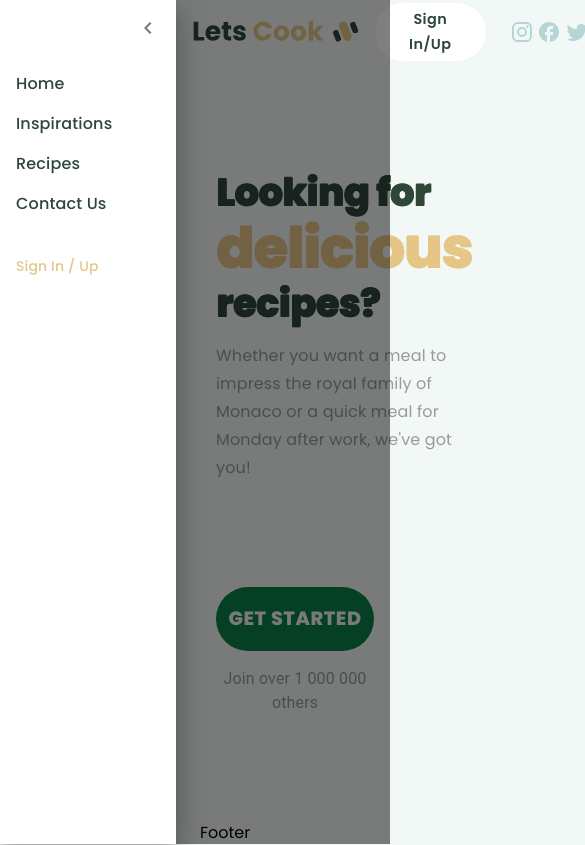
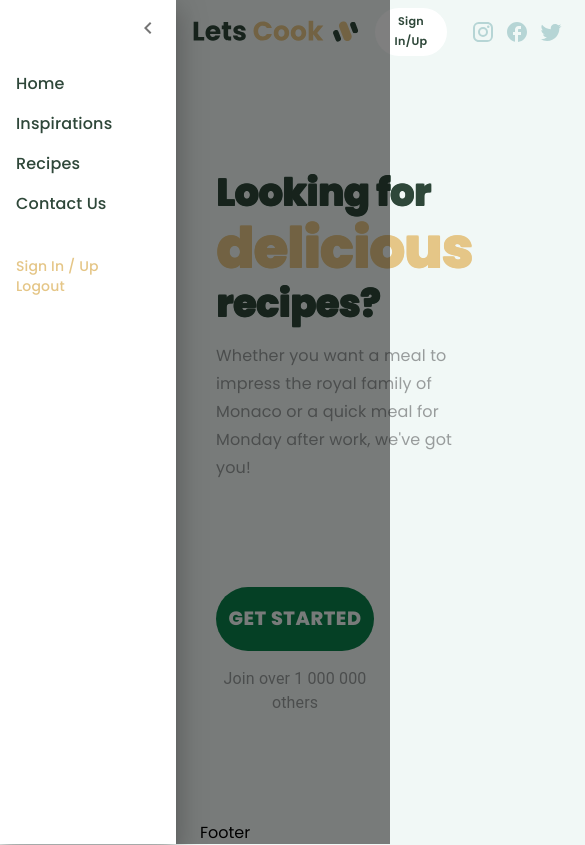
Before and after one commit to millie-wy/letsCook, a React (Create React App) app in the folder client/: page / in a window 390 px wide. Both pictures are taken after a click on the button "menu". Shown: the whole page, 585 px wide, since content can reach past the window. Built offline with nearby package versions, Linux system fonts and the light colour scheme.

Commit message:
connected logout to backend (logout done!) and fixed #20 (signin/up button is too big for small screen)

```diff
--- a/client/src/components/Header.jsx
+++ b/client/src/components/Header.jsx
@@ -18,10 +18,12 @@ import {
   Typography,
 } from "@mui/material";
 import React, { useState } from "react";
-import { Link } from "react-router-dom";
+import { Link, useNavigate } from "react-router-dom";
 import logo from "../assets/logoAndIcons/logo.svg";
 
 const Header = (props) => {
+  const navigate = useNavigate();
+
   const [openMenu, setOpenMenu] = useState(false);
   const handleMenuOpen = () => {
     setOpenMenu(true);
@@ -30,6 +32,15 @@ const Header = (props) => {
   const handleMenuClose = () => {
     setOpenMenu(false);
     props.setMenuIsOpen(false);
+  };
+
+  const logout = async () => {
+    let result = await fetch("/api/users/account/logout", {
+      method: "DELETE",
+    }).then(navigate("/start"));
+
+    result = await result.json();
+    alert(result); // for now it is showing an alert, change style or display in another way if we have time!
   };
 
   return (
@@ -61,7 +72,11 @@ const Header = (props) => {
                   flexDirection: "row",
                   marginLeft: -5,
                 }
-              : { display: "flex", gap: "1.5rem", flexDirection: "row" }
+              : {
+                  display: "flex",
+                  gap: { xs: "1rem", sm: "1.5rem" },
+                  flexDirection: "row",
+                }
           }
         >
           <IconButton
@@ -203,6 +218,20 @@ const Header = (props) => {
                 >
                   Sign In / Up
                 </Typography>
+                <Typography
+                  variant="body2"
+                  sx={{
+                    color: "#E5C687",
+                    fontFamily: "Poppins",
+                    fontWeight: 500,
+                    "&:hover": {
+                      color: "#2E4739",
+                    },
+                  }}
+                  onClick={logout}
+                >
+                  Logout
+                </Typography>
               </Link>
             </ListItem>
           </List>
@@ -216,14 +245,24 @@ const Header = (props) => {
             sx={{
               fontFamily: "Poppins",
               letterSpacing: "none",
-              fontSize: ".9rem",
+              fontSize: {
+                xs: ".7rem",
+                sm: ".7rem",
+                md: ".8rem",
+                lg: ".9rem",
+                xl: ".9rem",
+              },
               fontWeight: "600",
               bgcolor: "white",
               color: "#2E4739",
               textTransform: "capitalize",
               borderRadius: 10,
               boxShadow: "none",
-              paddingX: "1.5rem",
+              paddingX: {
+                xs: ".5rem",
+                sm: "1rem",
+                md: "1.5rem",
+              },
               "&:hover": {
                 backgroundColor: "#E5C687",
                 color: "white",
```
